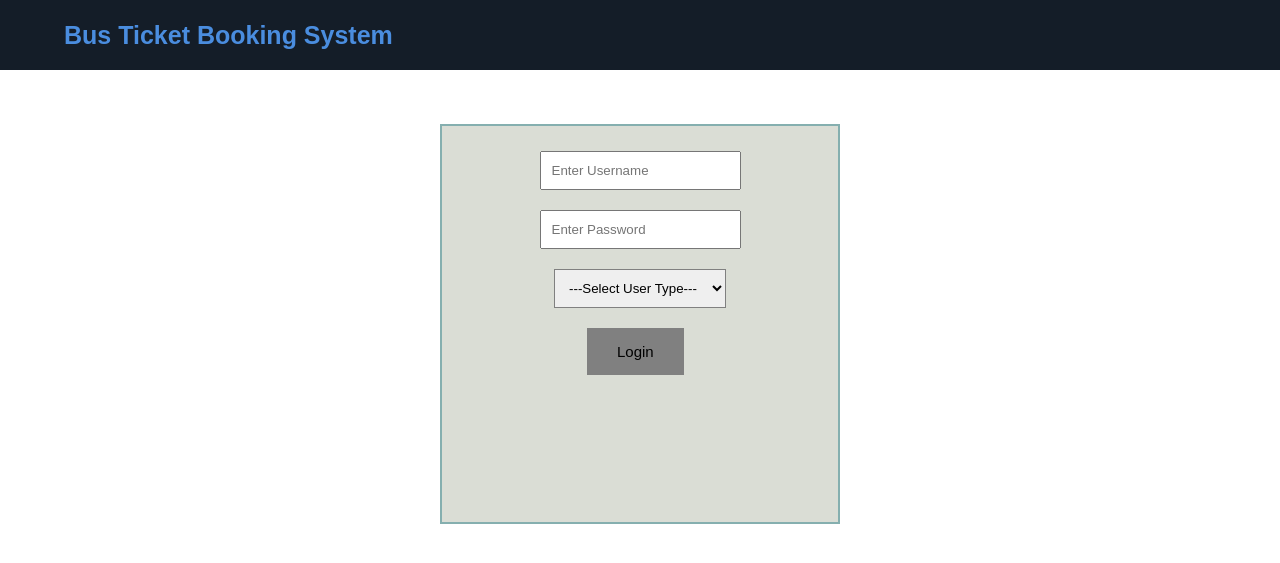
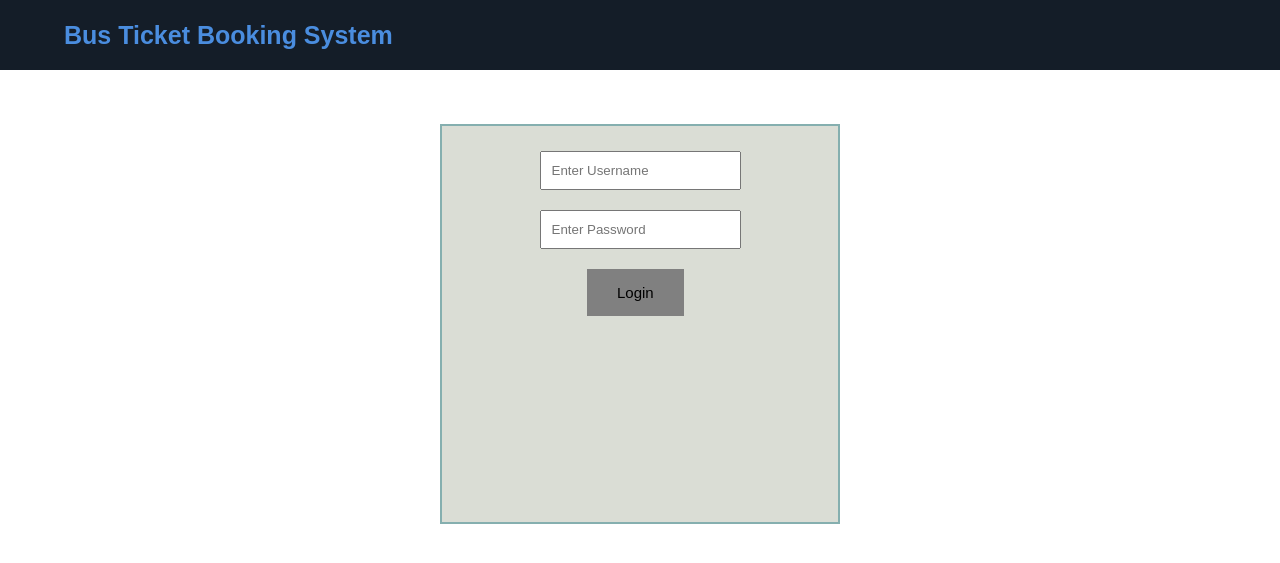
Before and after one commit to Prince1874/BTBS, a PHP site: page /Login.php in a window 1280 px wide. Shown: the top 563 px of the page. Run offline with PHP 8.4, Linux system fonts and the light colour scheme.

Commit message:
RemovedUserType

```diff
--- a/Login.php
+++ b/Login.php
@@ -19,11 +19,7 @@
 
     <input type="password" id="password" placeholder="Enter Password" name="password" required >
 
-    <select name="type" id="type" class="radio-span" required >
-      <option value="">---Select User Type---</option>
-     <option value="administator">administator</option>
-     <option value="staff">staff</option>
-    </select>
+
     <button type="submit" class="btn label-col1">Login</button> <br><br><br><br>
 
     </div>
```
